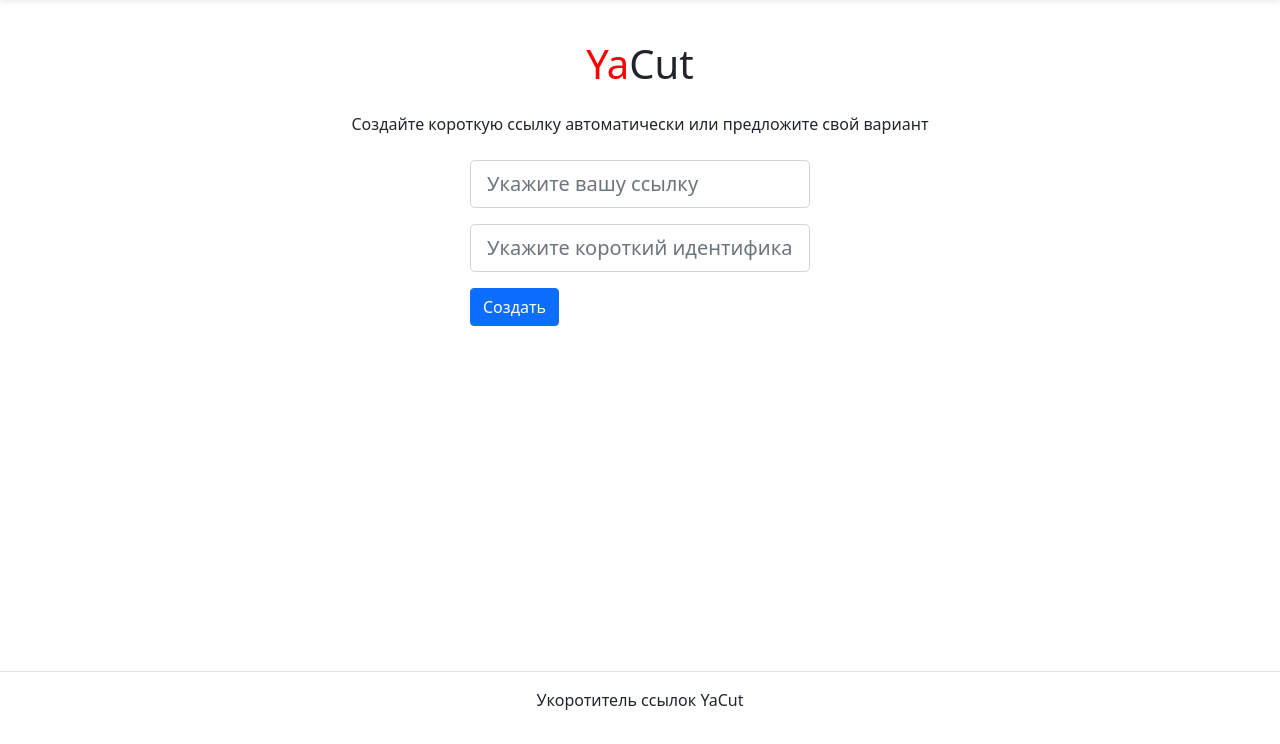
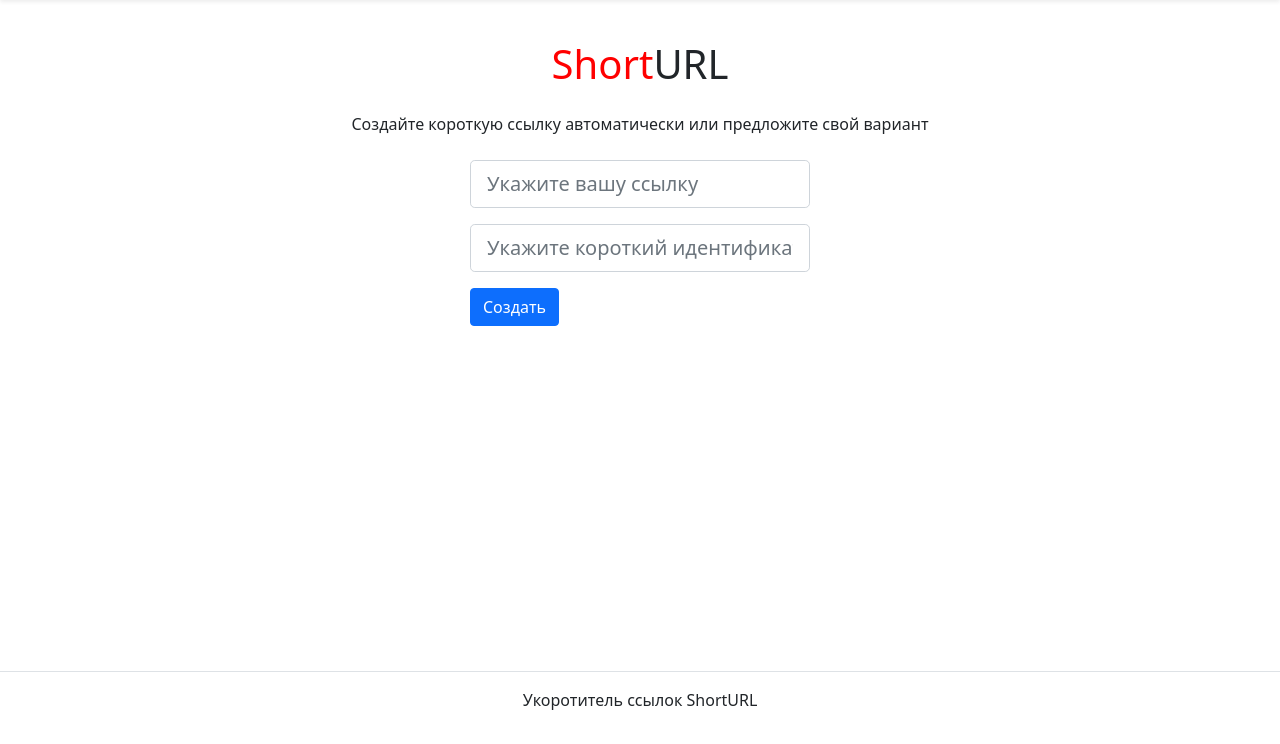
Before and after one commit to FakaFakaYeah/short-URL, a Flask app: page / in a window 1280 px wide. Shown: the part 56-800 px from the top of the page. Run offline with Flask 2, Linux system fonts and the light colour scheme; some libraries are stand-ins or nearby versions.

Commit message:
update templates

```diff
--- a/yacut/templates/base.html
+++ b/yacut/templates/base.html
@@ -9,7 +9,7 @@
   <link rel="icon" type="image/png" sizes="32x32" href="{{ url_for('static', filename='img/fav/favicon-32x32.png') }}" />
   <link rel="icon" type="image/png" sizes="16x16" href="{{ url_for('static', filename='img/fav/favicon-16x16.png') }}" />
   <link rel="stylesheet" href="{{ url_for('static', filename='css/bootstrap.min.css') }}" />
-  <title>YaCut - укоротитель ссылок</title>
+  <title>ShortURL - укоротитель ссылок</title>
 </head>
 
 <body>
--- a/yacut/templates/includes/footer.html
+++ b/yacut/templates/includes/footer.html
@@ -1,3 +1,3 @@
 <footer class="fixed-bottom border-top text-center py-3">
-    <p>Укоротитель ссылок YaCut</p>
+    <p>Укоротитель ссылок ShortURL</p>
 </footer>
--- a/yacut/templates/yacut/main_page.html
+++ b/yacut/templates/yacut/main_page.html
@@ -2,7 +2,7 @@
 {% block content %}
 <main>
     <section class="container my-5 px-4">
-      <h1 class="text-center"><span style="color:red">Ya</span>Cut</h1>
+      <h1 class="text-center"><span style="color:red">Short</span>URL</h1>
       <p class="text-center my-4">
         Создайте короткую ссылку автоматически или предложите свой вариант
       </p>
```
